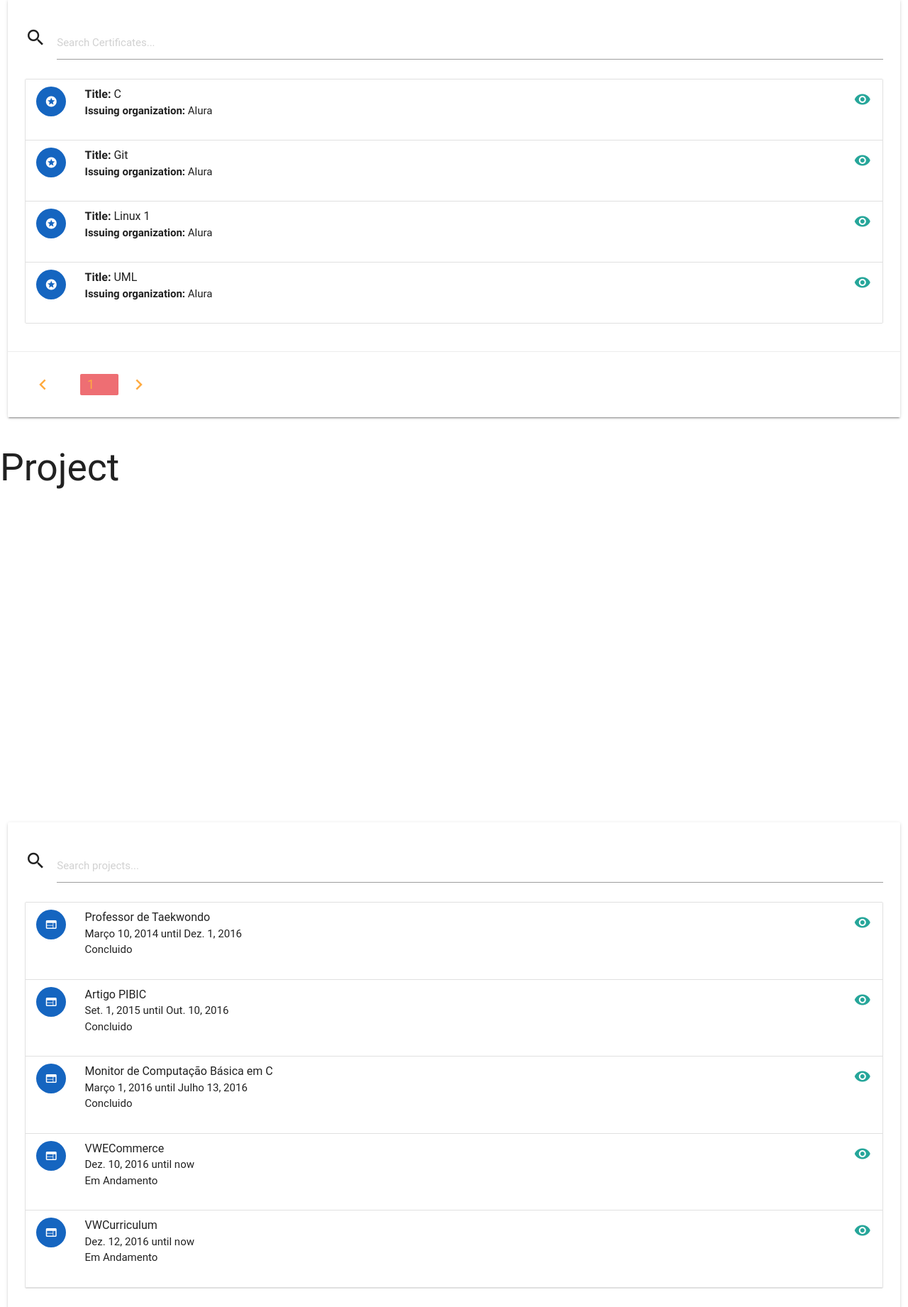
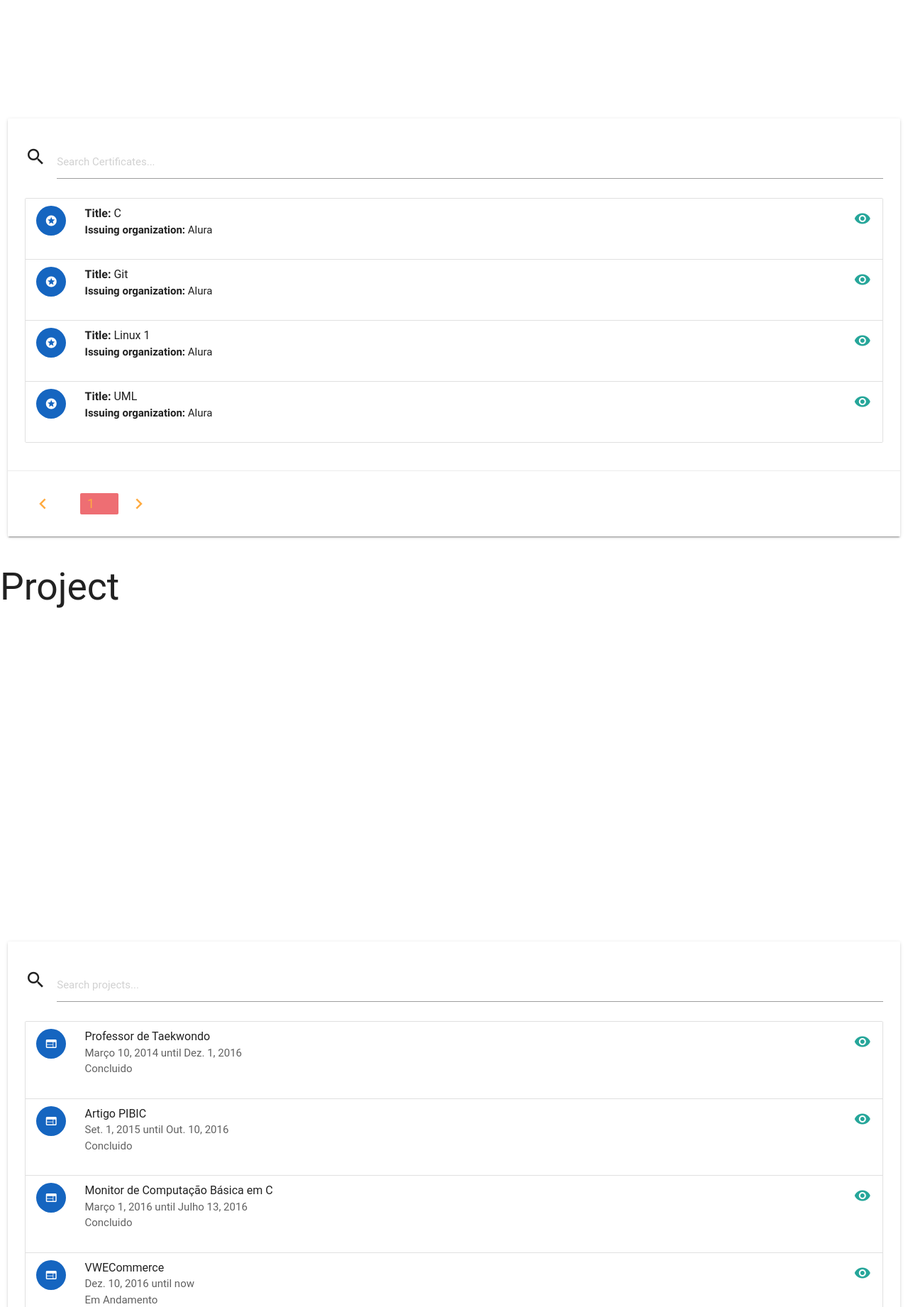
Before and after one commit to VWApplications/VWCurriculum, a Django app: page / in a window 1280 px wide. Shown: the part 2976-4818 px from the top of the page at 71% size. Run offline with Django 3.2, Linux system fonts and the light colour scheme; data comes from the database, SQL or seed files in the repository; some libraries are stand-ins or nearby versions; some web fonts are replaced.

Commit message:
Improving project and experience layout

```diff
--- a/vwcurriculum/core/templates/core/experiences.html
+++ b/vwcurriculum/core/templates/core/experiences.html
@@ -20,10 +20,10 @@
                   <i class="material-icons circle blue darken-3">work</i>
                   <span class="title">{{experience}}</span>
                   {% if experience.is_current_job %}
-                    <p>{{experience.start_date}} {% trans 'until now' %}</p>
+                    <p class="grey-text text-darken-2">{{experience.start_date}} {% trans 'until now' %}</p>
                   {% else %}
-                    <p>{{experience.start_date}} até {{experience.end_date}}<p>
-                    <p>{% trans 'Completed' %}</p>
+                    <p class="grey-text text-darken-2">{{experience.start_date}} até {{experience.end_date}}</p>
+                    <p class="grey-text text-darken-2">{% trans 'Completed' %}</p>
                   {% endif %}
                 </div>
                 <div class="col s1">
@@ -46,13 +46,15 @@
                   <p class="flow-text">{{experience.short_title}}</p>
                 {% endif %}
                 {% if experience.is_current_job %}
-                <p>{{experience.start_date}} {% trans 'until now' %} | {{experience.location}}</p>
+                  <p class="grey-text text-darken-2">{{experience.start_date}} {% trans 'until now' %} | {{experience.location}}</p>
                 {% else %}
-                  <p>{{experience.start_date}} - {{experience.end_date}} | {{experience.location}}<p>
+                  <p class="grey-text text-darken-2">{{experience.start_date}} - {{experience.end_date}} | {{experience.location}}<p>
                 {% endif %}
                 <br />
                 <p class="flow-text"><b>{% trans 'Description' %}:</b></p>
+                <br />
                 <p class="flow-text">{{experience.description|linebreaksbr}}</p>
+                <br />
                 {% if experience.files.exists %}
                   <ul class="collection with-header">
                     <li class="collection-header"><h4>{% trans 'Files' %}</h4></li>
--- a/vwcurriculum/core/templates/core/projects.html
+++ b/vwcurriculum/core/templates/core/projects.html
@@ -20,11 +20,11 @@
                   <i class="material-icons circle blue darken-3">web</i>
                   <span class="title">{{project}}</span>
                   {% if project.situation == 'Em Andamento' %}
-                    <p>{{project.start_date}} {% trans 'until now' %}</p>
-                    <p>{{project.situation}}</p>
+                    <p class="grey-text text-darken-2">{{project.start_date}} {% trans 'until now' %}</p>
+                    <p class="grey-text text-darken-2">{{project.situation}}</p>
                   {% else %}
-                    <p>{{project.start_date}} {% trans 'until' %} {{project.end_date}}</p>
-                    <p>{{project.situation}}</p>
+                    <p class="grey-text text-darken-2">{{project.start_date}} {% trans 'until' %} {{project.end_date}}</p>
+                    <p class="grey-text text-darken-2">{{project.situation}}</p>
                   {% endif %}
                 </div>
                 <div class="col s1">
@@ -37,19 +37,16 @@
             <!-- Modal Structure -->
             <div id="{{project.pk}}:project" class="modal modal-fixed-footer">
               <div class="modal-content">
+                <h4>{{project}}</h4>
+                <hr />
+                <p class="grey-text text-darken-2 left">{{project.position}} | {{project.institution}}</p>
                 {% if project.is_voluntary %}
-                  <h4>{{project}}<span class="badge">{% trans 'Project voluntary' %} | {{project.situation}}</span></h4>
-                {% else %}
-                  <h4>{{project}}<span class="badge">{{project.situation}}</span></h4>
+                  <p class="grey-text text-darken-2 right">{% trans 'Project voluntary' %}</p>
                 {% endif %}
-                {% if project.situation == 'Em Andamento' %}
-                  <p>{{project.start_date}} {% trans 'until now' %}</p>
-                {% else %}
-                  <span>{{project.start_date}} {% trans 'until' %} {{project.end_date}}</span>
-                {% endif %}
-                <p>{{project.position}} | {{project.institution}}</p>
-                <hr />
+                <br /><br />
+                <p class="flow-text"><b>{% trans 'Description' %}:</b></p><br />
                 <p class="flow-text">{{project.description|linebreaksbr}}</p>
+                <br />
                 {% if project.files.exists %}
                   <ul class="collection with-header">
                     <li class="collection-header"><h4>{% trans 'Files' %}</h4></li>
@@ -60,6 +57,13 @@
                     {% endfor %}
                   </ul>
                 {% endif %}
+                <br />
+                {% if project.situation == 'Em Andamento' %}
+                  <p class="grey-text text-darken-2">{{project.start_date}} {% trans 'until now' %}</p>
+                {% else %}
+                  <p class="grey-text text-darken-2">{{project.start_date}} {% trans 'until' %} {{project.end_date}}</p>
+                {% endif %}
+                <p class="grey-text text-darken-2">{{project.situation}}</p>
               </div>
               <div class="modal-footer">
                 {% if project.url %}
--- a/vwcurriculum/core/templates/core/skills.html
+++ b/vwcurriculum/core/templates/core/skills.html
@@ -8,9 +8,12 @@
   <div class="col s12 m12">
     <div class="card">
       <div class="card-content">
+        <div class="row">
         {% for skill in skills %}
-          <div class="chip"><img src="{% static 'core/img/code.png' %}" alt="{{skill}}">
-            <a href="#{{skill.pk}}:skill" class="modal-trigger waves-effect waves-light">{{skill}}</a>
+          <div class="col s4">
+            <div class="chip"><img src="{% static 'core/img/code.png' %}" alt="{{skill}}">
+              <a href="#{{skill.pk}}:skill" class="modal-trigger waves-effect waves-light">{{skill}}</a>
+            </div>
           </div>
           <div id="{{skill.pk}}:skill" class="modal modal-fixed-footer">
             <div class="modal-content">
@@ -33,6 +36,7 @@
         {% empty %}
           <p>{% trans 'There are no skills registered' %}</p>
         {% endfor %}
+        </div>
       </div>
       <div class="card-action">
         <ul class="pagination" id="pagination">
```
